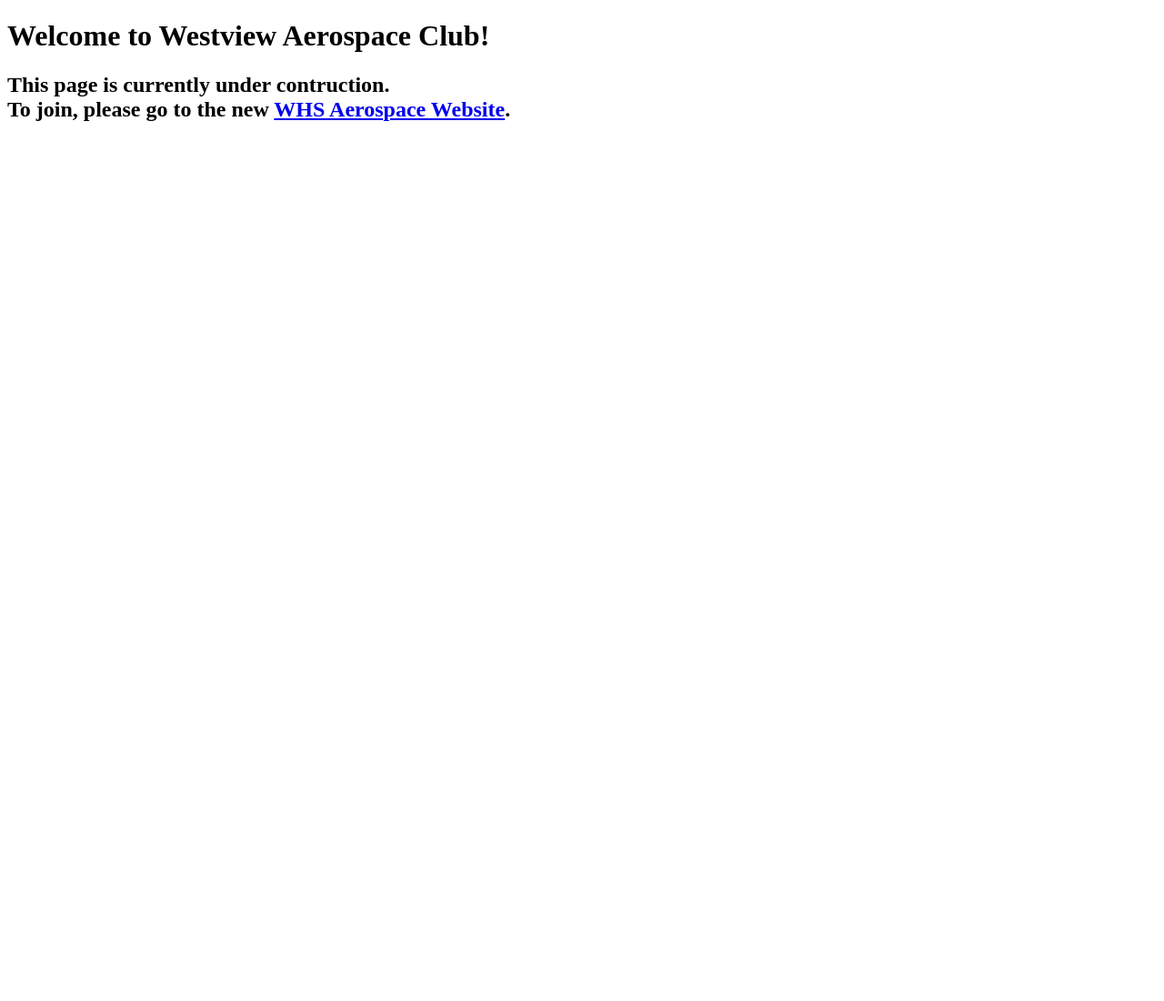
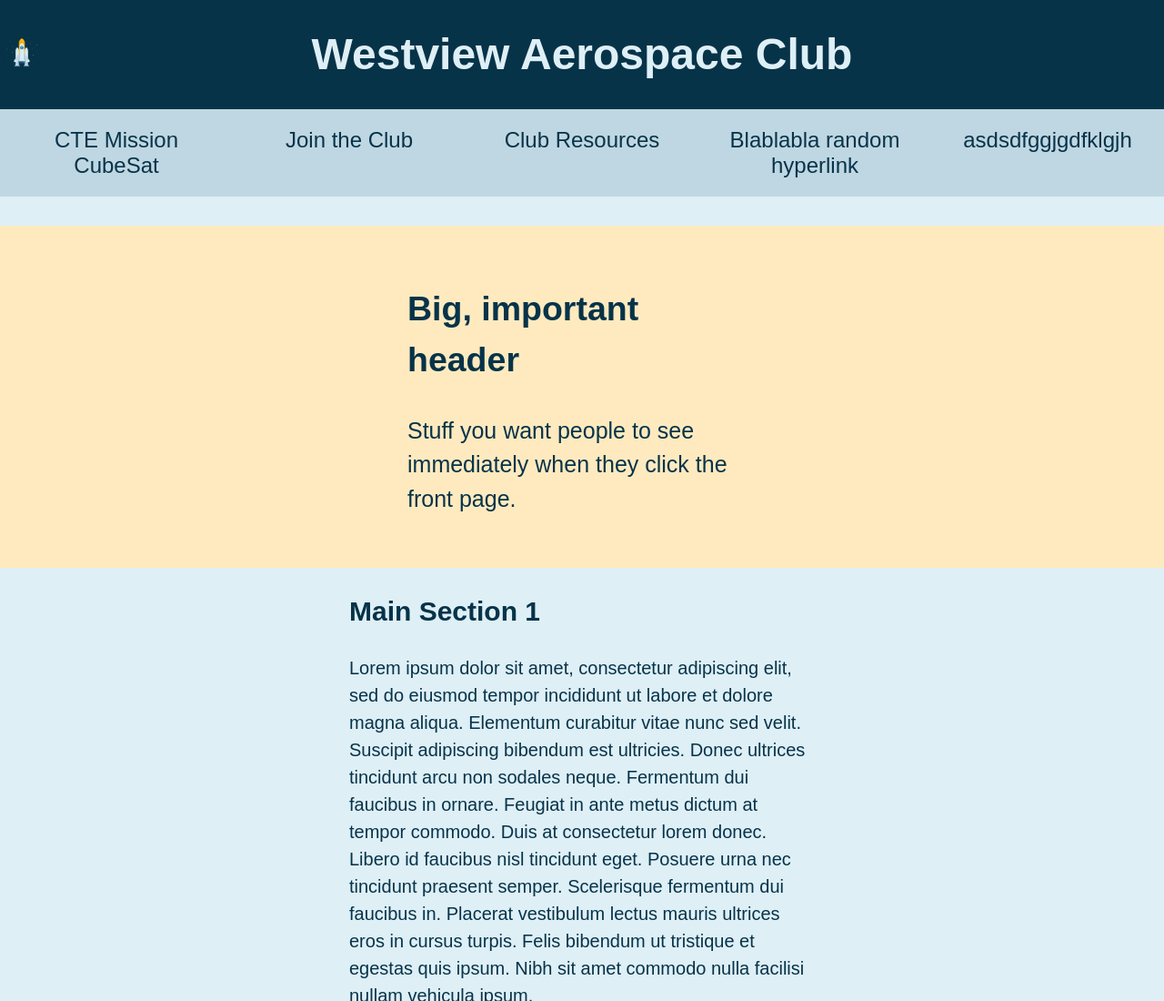
Before and after one commit to westviewaerospace/WHS-Aerospace-Website, a plain HTML site: page index.html in a window 1280 px wide. Shown: the top 1100 px of the page at 91% size. Before the commit the page ends 800 px from the top, so only its background shows below. Drawn offline with Linux system fonts and the light colour scheme.

Commit message:
Initial commit
Created the basic layout for a home page. Most of the content isn't there yet.

```diff
--- a/index.html
+++ b/index.html
@@ -1,12 +1,41 @@
 <!DOCTYPE html>
-<html lang="en">
-<head>
-    <title>WHS Aerospace Club</title>
-</head>
-
-<body>
-    <div class="header">
-        <h1>Welcome to Westview Aerospace Club!</h1>
-    </div>
-    <h2>This page is currently under contruction. <br>To join, please go to the new <a href=https://coda.io/@whs-aerospace/welcome>WHS Aerospace Website</a>.</h2>
-</body>
+<html>
+    <head>
+        <link href="style.css" type="text/css" rel="stylesheet">
+    </head>
+    <body>
+        <header>
+            <img alt="WHS Aerospace Logo" id="logo" src="spaceship-icon-vector.png">
+            <h1>Westview Aerospace Club</h1>
+        </header>
+        <nav>
+            <ul id="nav-list">
+                <li><a href="TODO.html">CTE Mission CubeSat</a></li>
+                <li><a href="TODO.html">Join the Club</a></li>
+                <li><a href="TODO.html">Club Resources</a></li>
+                <li><a href="TODO.html">Blablabla random hyperlink</a></li>
+                <li><a href="TODO.html">asdsdfggjgdfklgjh</a></li>
+            </ul>
+        </nav>
+        <main>
+            <section id="important-section">
+                <h2>Big, important header</h2>
+                <p>Stuff you want people to see immediately when they click the front page.</p>
+            </section>
+            <section>
+                <h2>Main Section 1</h2>
+                <p>Lorem ipsum dolor sit amet, consectetur adipiscing elit, sed do eiusmod tempor incididunt ut labore et dolore magna aliqua. Elementum curabitur vitae nunc sed velit. Suscipit adipiscing bibendum est ultricies. Donec ultrices tincidunt arcu non sodales neque. Fermentum dui faucibus in ornare. Feugiat in ante metus dictum at tempor commodo. Duis at consectetur lorem donec. Libero id faucibus nisl tincidunt eget. Posuere urna nec tincidunt praesent semper. Scelerisque fermentum dui faucibus in. Placerat vestibulum lectus mauris ultrices eros in cursus turpis. Felis bibendum ut tristique et egestas quis ipsum. Nibh sit amet commodo nulla facilisi nullam vehicula ipsum.</p>
+            </section>
+            <section>
+                <h2>Main Section 2</h2>
+                <p>Pretium aenean pharetra magna ac placerat vestibulum lectus mauris. Vel pharetra vel turpis nunc eget lorem dolor sed viverra. Vitae et leo duis ut diam quam. Mollis aliquam ut porttitor leo. A diam sollicitudin tempor id eu nisl nunc mi ipsum. Lectus vestibulum mattis ullamcorper velit sed ullamcorper. Libero nunc consequat interdum varius sit amet mattis vulputate enim. Felis donec et odio pellentesque diam volutpat. Lectus proin nibh nisl condimentum id venenatis a condimentum. Eget arcu dictum varius duis at. Hac habitasse platea dictumst quisque sagittis purus sit. Ridiculus mus mauris vitae ultricies. Aliquet nibh praesent tristique magna sit amet purus gravida quis. Mauris cursus mattis molestie a iaculis at erat. Nullam eget felis eget nunc lobortis mattis aliquam faucibus.</p>
+            </section>
+        </main>
+        <footer>
+            <h2>Contact Us</h2>
+            <ul>
+                <li><a href="mailto:westviewaerospace@gmail.com">Email: westviewaerospace@gmail.com</a></li>
+            </ul>
+        </footer>
+    </body>
+</html>
--- a/style.css
+++ b/style.css
@@ -0,0 +1,102 @@
+#logo {
+    max-width: 3em;
+    float: left;
+}
+
+body {
+    padding: 0px;
+    margin: 0px;
+    font-family: Arial;
+    background-color: #BFD7E2;
+}
+
+::selection {
+    background: #FFC126;
+}
+
+header {
+    width: 100%;
+    background: #073349;
+    color: #DEEFF6;
+    min-height: 3.5em;
+    padding: 2em 0;
+}
+
+h1 {
+    display: block;
+    margin: auto;
+    text-align: center;
+    width: 60%;
+    font-size: 3em;
+}
+
+
+
+#nav-list {
+    list-style-type: none;
+    display: flex;
+    justify-content: space-evenly;
+    margin: 0px;
+    padding: 0px;
+}
+
+#nav-list li {
+    background-color: #BFD7E2;
+    width: 100%;
+    text-align: center;
+    display: flex;
+    transition: background-color 0.25s;
+}
+
+#nav-list li:hover {
+    background-color: #DEEFF6;
+}
+
+#nav-list li a {
+    width: 100%;
+    height: 100%;
+    padding: 20px;
+    font-size: 1.5em;
+    text-decoration: none;
+    color: #073349;
+}
+
+
+
+main {
+    color: #073349;
+    font-size: 1.25em;
+    padding-top: 32px;
+    padding-bottom: 32px;
+    line-height: 1.5;
+    background-color: #DEEFF6;
+}
+
+main section {
+    padding-left: 30%;
+    padding-right: 30%;
+}
+
+footer {
+    background-color: #BFD7E2;
+    padding: 20px;
+    padding-left: 20%;
+    padding-right: 20%;
+}
+
+#important-section {
+    background-color: #FFEABF;
+    font-size: 1.25em;
+    padding: 32px 35%;
+}
+
+@media (max-aspect-ratio: 1/1) {
+    main section {
+        padding-left: 10%;
+        padding-right: 10%;
+    }
+
+    #important-section {
+        padding: 32px 15%;
+    }
+}
```
Also changed, not shown: TODO.html (added, +9 -0 lines), html/about.html (deleted, +0 -5 lines), colorscheme.png (added), spaceship-icon-vector.png (added).
